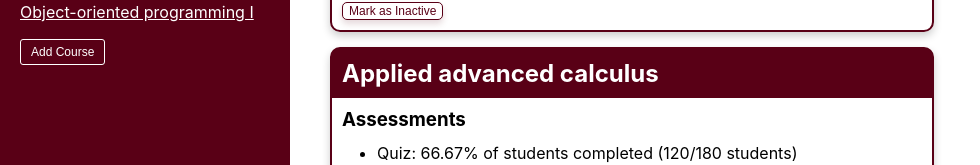
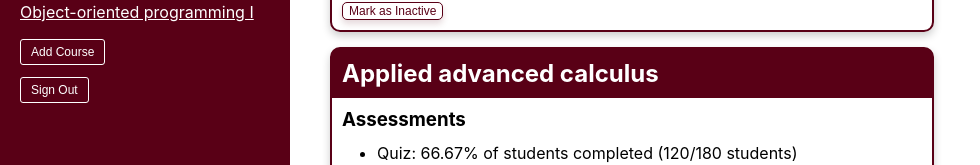
Before and after one commit to s0m3bodi/SOEN287_web_project, a React (Create React App) app: page /teacher in a window 1280 px wide. Shown: the part 225-390 px from the top of the page, without its empty margins (0-980 px from the left). Built offline with nearby package versions, Linux system fonts and the light colour scheme.

Commit message:
teacher sign out

```diff
--- a/src/components/TeacherSidebar.js
+++ b/src/components/TeacherSidebar.js
@@ -1,24 +1,40 @@
-import React from 'react';
-import { Link } from "react-router-dom";
+import { Link, useNavigate, userNavigate } from "react-router-dom";
 import '../pagesCSS/TeacherSidebar.css'
-//supposed to be the same look as student sidebar to be pretty can change it if you want
-const TeacherSidebar = ({ courses, onAddCourse }) => { //courses are the hardcoded ones //onAddCourse is for the new ones
-    return (
+import { courses } from "./Data";
+
+const TeacherSidebar = ({courses, onAddCourse}) => {//courses are the hardcoded ones, onAddCourse is for the new ones
+    const navigate = useNavigate();
+    const handleLogout = () =>{
+        navigate('/');
+    };
+
+    return(
         <div className="sidebar">
-        <h2>Courses</h2> {/*just what apeears on top of sidebar */}
-        <Link to="/teacher"> {/* this is the home button that links to the home page can change to not be a button but dont change link */}
-         <button>Home</button> {/*whats written on the button*/}
-        </Link>
-        {/*courses.map goes though the array courses(hardcoded) and does whats inside the()*/}
-        {courses.map(course => (
-            <Link key={course.id} to={`/course/${course.id}`}>{/*creates a link for each array id to=is how its gonna appear on the search bar on the top key is just so they have different ids*/}
-                <div>{course.name}</div> {/*whats written on the link*/}
-            </Link>
-        ))}
-        <button onClick={onAddCourse}>Add Course</button> {/*button to add a course needs to stay a button*/}
+            <h2>Courses</h2> {/*just what appears on top of the sidebar*/}
+
+                <Link to="/teacher"> {/*home button that links to the home page*/}
+                    <button>Home</button>
+                </Link>
+
+                {/*goes through array of courses(hardcoded) and does whats inside the ()*/}
+                {courses.map(course =>(
+                    <Link key={course.id} to={`/course/${course.id}`}> {/*creates a link for each array id to=is how its gonna appear on the search bar on the top key so they have different ids*/}
+                        <div>{course.name}</div> {/*whats written on the link*/}
+                    </Link>
+                ))}
+
+            <div>
+                <button onClick={onAddCourse}>Add Course</button> {/*button to add a course needs to stay a button*/}
+            </div>
+
+            <div className="signOut">
+                <button onClick={handleLogout}>
+                    Sign Out
+                </button>
+            </div>
         </div>
     );
-};
+}
 
 
 
--- a/src/pagesCSS/TeacherSidebar.css
+++ b/src/pagesCSS/TeacherSidebar.css
@@ -31,3 +31,10 @@
     border-radius: 3px;
     cursor: pointer;
 }
+
+.signOut {
+    margin-top: "20px";
+    padding: "10px 20px";
+    font-size: "16px";
+
+}
```
Also changed, not shown: src/pages/TeacherPage.js (+6 -7 lines).
